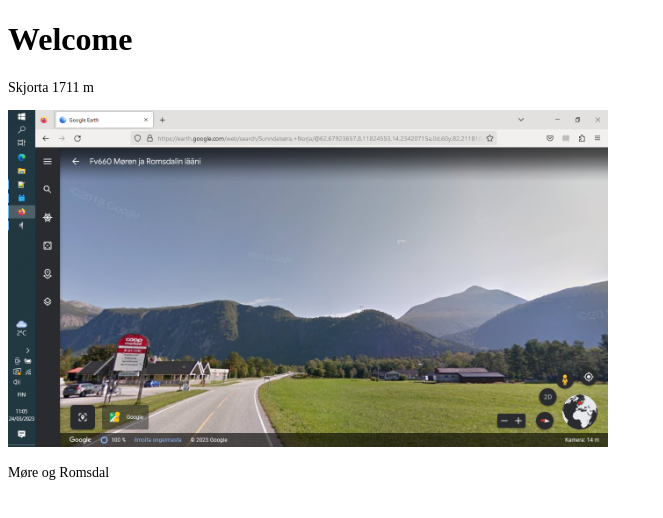
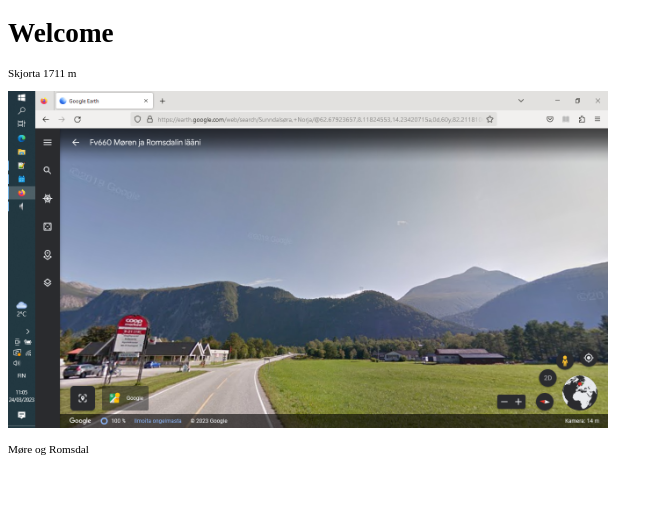
Before and after one commit to jstampere/jstampere, a plain HTML site: page index.html in a window 1280 px wide. Shown: the whole page, without its empty margins (0-663 px from the left). Drawn offline with Linux system fonts and the light colour scheme.

Commit message:
Update index.html

```diff
--- a/index.html
+++ b/index.html
@@ -9,6 +9,9 @@
 	</title>
 	<style>
 	  <!--  p { font-size: 14px; }  -->
+		body { font-size: 100%; }
+		h1 { font-size: 1.7em; }
+		p { font-size: 0.7em; }'
 	</style>
 </head>
 
```
